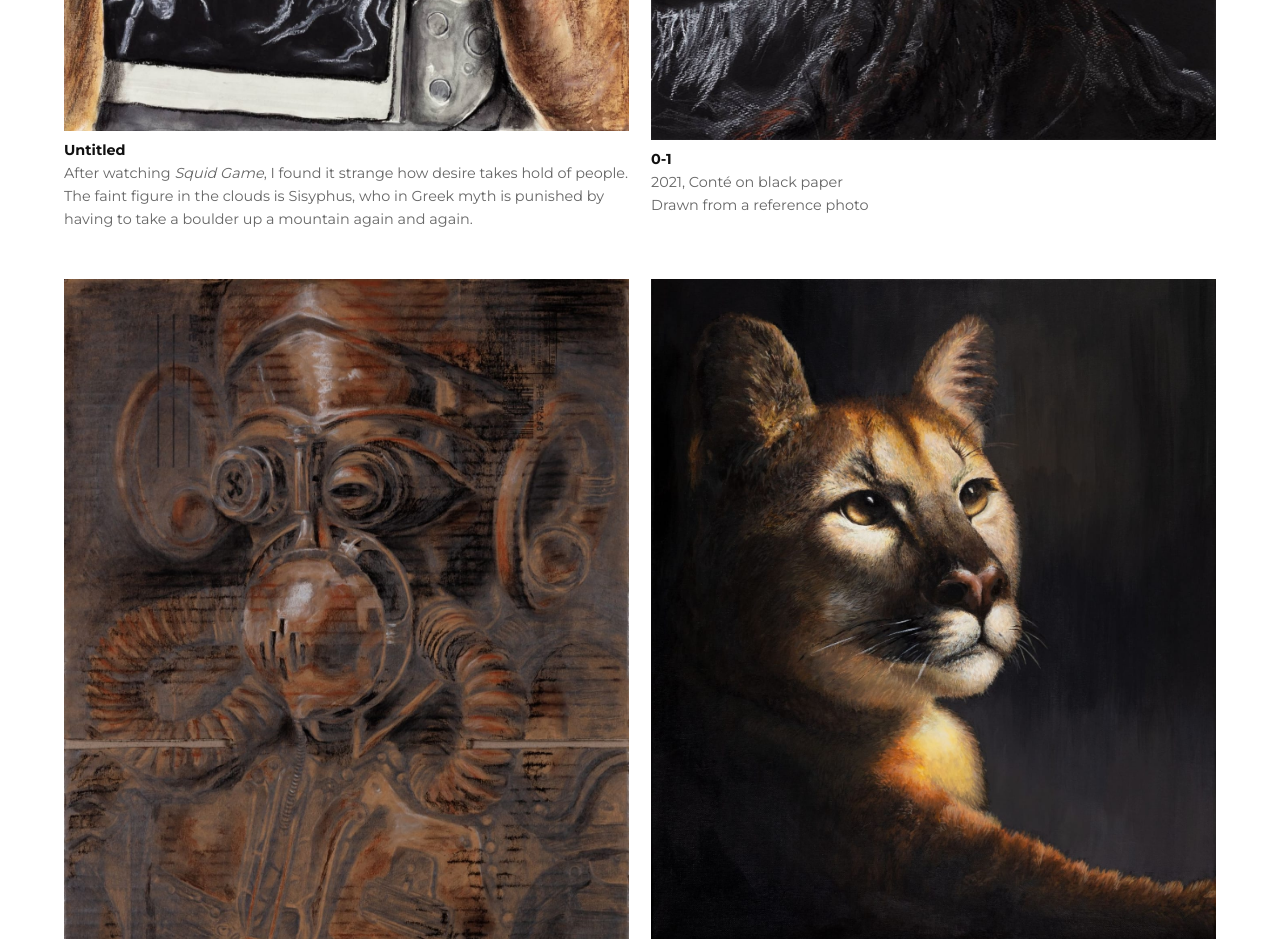
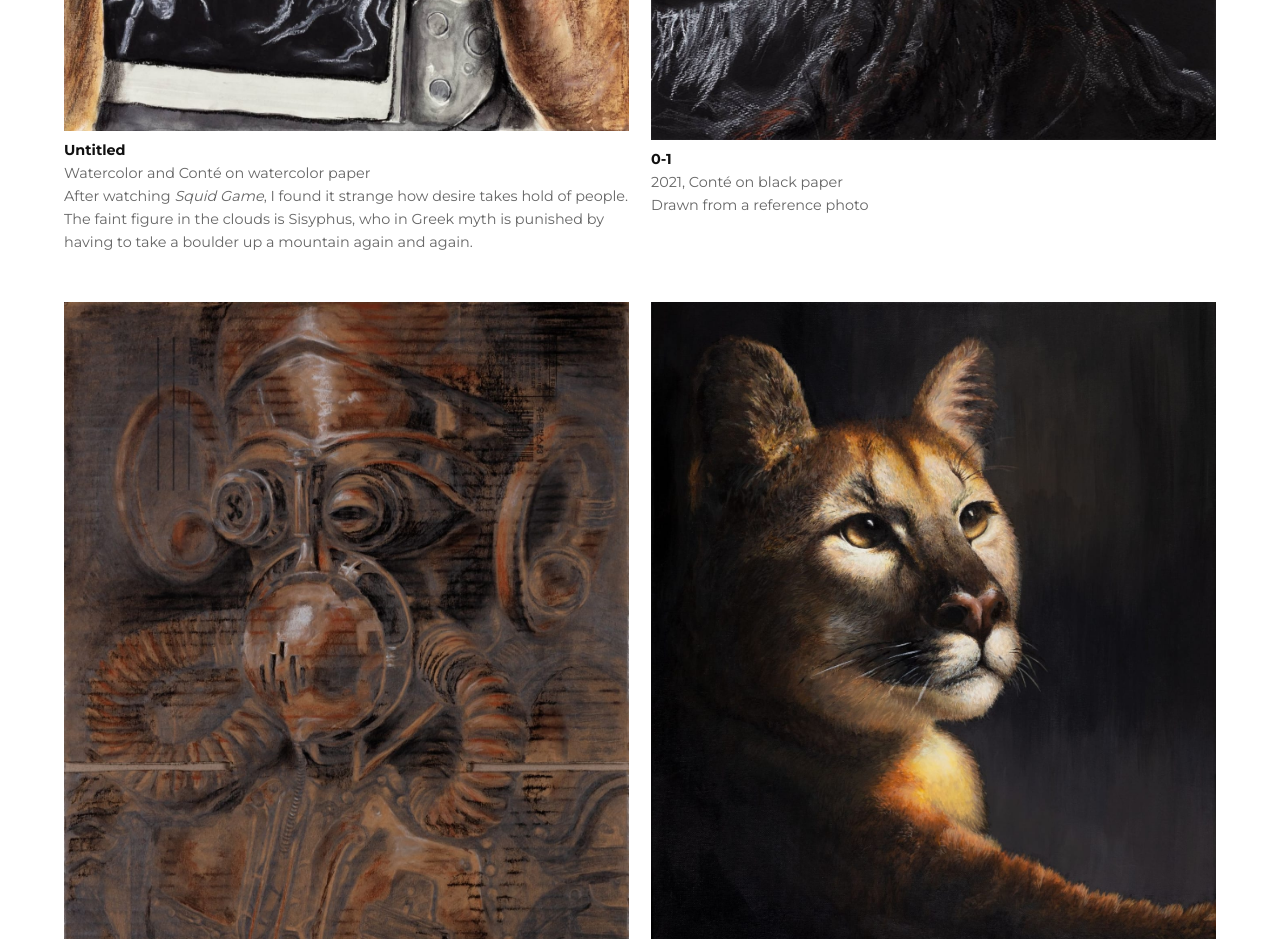
Before and after one commit to Ella-space1/portfolio-, a plain HTML site: page drawings.html in a window 1280 px wide. Shown: the part 880-1819 px from the top of the page. Drawn offline with Linux system fonts and the light colour scheme.

Commit message:
Add medium to camera drawing
Co-Authored-By: Claude Opus 5.5 <noreply@anthropic.com>

```diff
--- a/drawings.html
+++ b/drawings.html
@@ -26,7 +26,7 @@
         <div class="gallery two drawings">
           <figure>
             <img src="images/drawing-camera.jpg" alt="Hands holding a camera in front of people in green tracksuits, with a pale stone figure in the sky">
-            <figcaption><strong>Untitled</strong><br>After watching <em>Squid Game</em>, I found it strange how desire takes hold of people. The faint figure in the clouds is Sisyphus, who in Greek myth is punished by having to take a boulder up a mountain again and again.</figcaption>
+            <figcaption><strong>Untitled</strong><br>Watercolor and Conté on watercolor paper<br>After watching <em>Squid Game</em>, I found it strange how desire takes hold of people. The faint figure in the clouds is Sisyphus, who in Greek myth is punished by having to take a boulder up a mountain again and again.</figcaption>
           </figure>
           <figure>
             <img src="images/drawing-portrait.jpg" alt="Half of an old face drawn in white and red on black">
```
